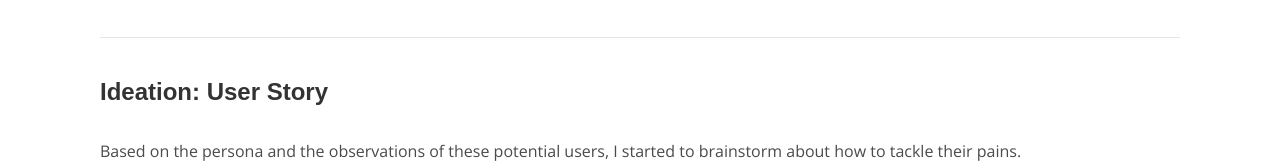
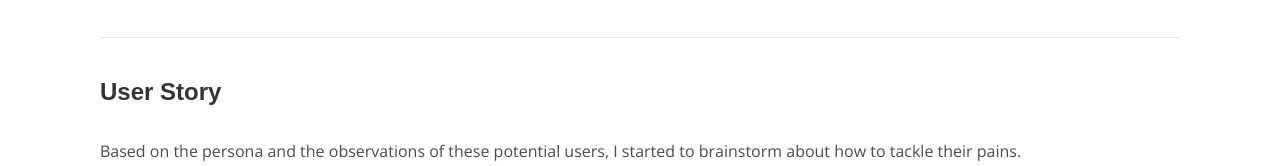
Before and after one commit to michellechou/html290-final-project, a website: page splitting/index.html in a window 1280 px wide. Shown: the part 1434-1600 px from the top of the page. Drawn offline with nearby package versions, Linux system fonts and the light colour scheme; a web font is replaced by a local one.

Commit message:
split hifi prototype

```diff
--- a/splitting/index.html
+++ b/splitting/index.html
@@ -88,6 +88,7 @@
                         </h5>
                         <p>2 weeks</p>
                         <br>
+                        <br>
                     </th>
                 </tr>
 
@@ -175,7 +176,7 @@
                 <br>
                 <h4 class="titlefont">
                     <b>
-                        <font color="#333333">Ideation: User Story</font>
+                        <font color="#333333">User Story</font>
                     </b>
                 </h4>
                 <br>
```
